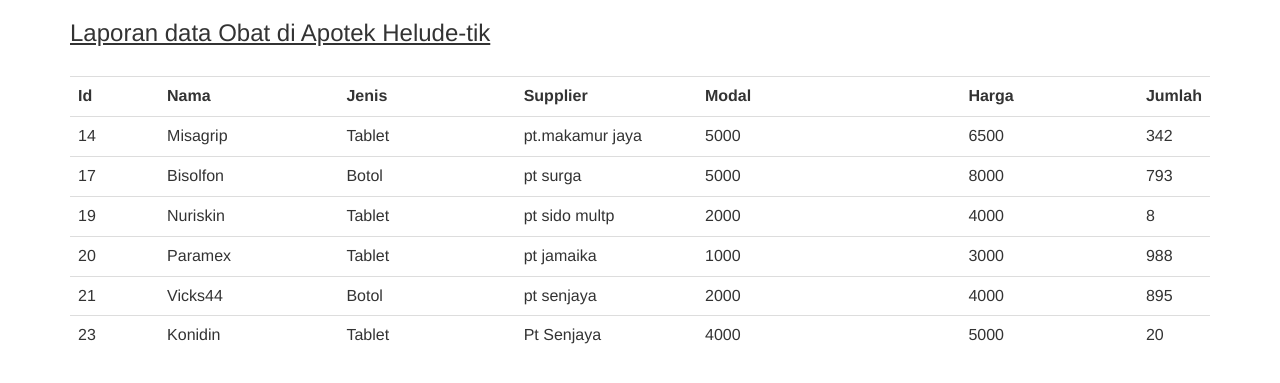
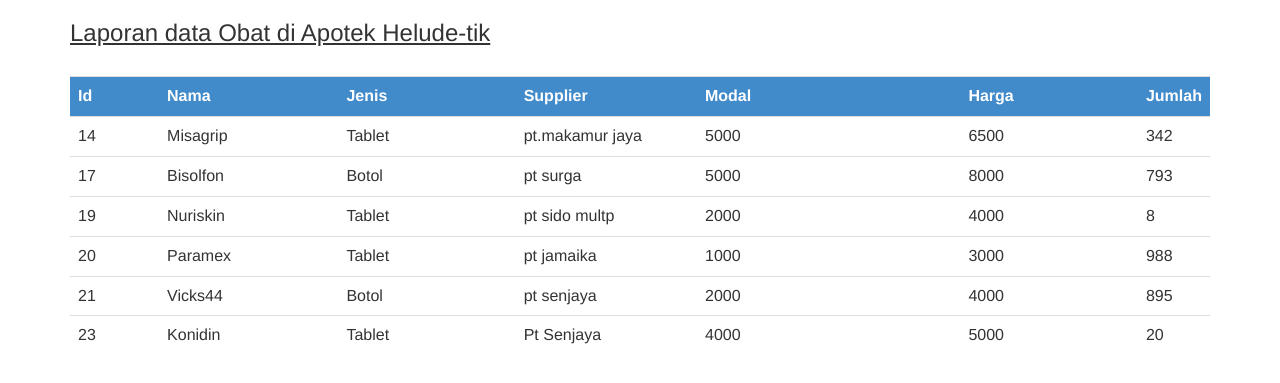
Before and after one commit to hegarsulistyawan/projectwebsite, a PHP site: page /preview.php in a window 1280 px wide. Shown: the top 383 px of the page. Run offline with PHP 8.4, Linux system fonts and the light colour scheme; data comes from the database, SQL or seed files in the repository.

Commit message:
no message

```diff
--- a/preview.php
+++ b/preview.php
@@ -9,7 +9,7 @@
 <div class="container">
 <h3><u> Laporan data Obat di Apotek Helude-tik</u></h3><br>
 <table class="table table-inverse">
-	<tr class="bg-">
+	<tr class="bg-primary">
 		<th class="col-md-1">Id</th>
 		<th class="col-md-2">Nama</th>
 		<th class="col-md-2">Jenis</th>
```
Also changed, not shown: assets/fonts/glyphicons-halflings-regular.ttf (added), assets/fonts/glyphicons-halflings-regular.woff (added), 2 other files.
